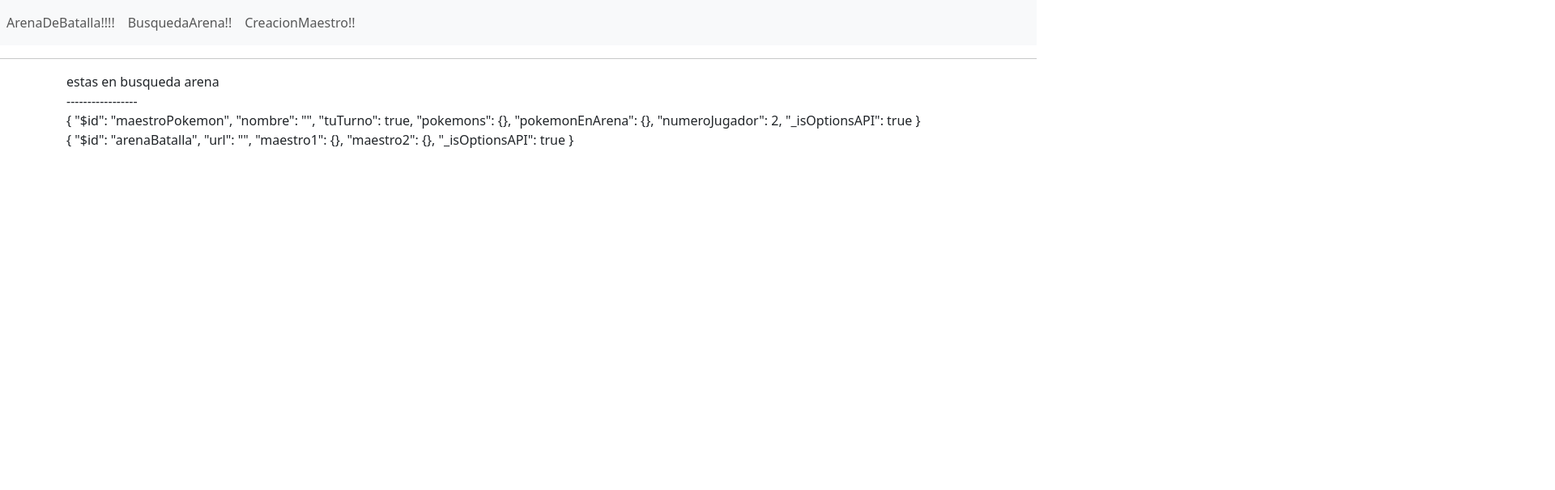
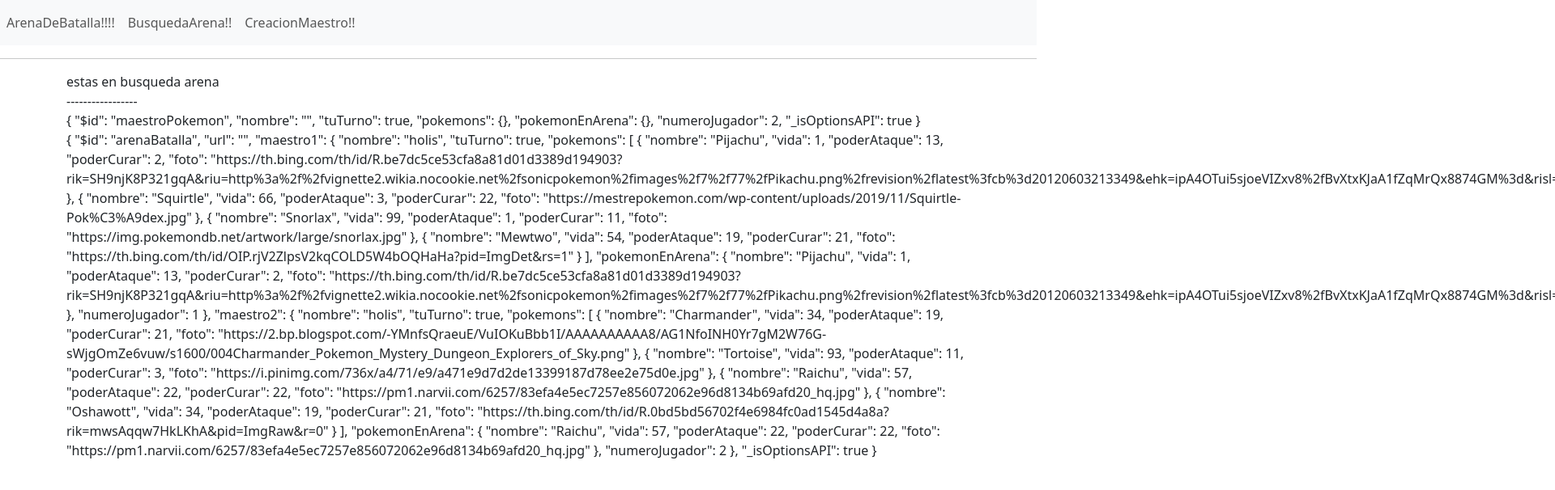
Before and after one commit to nicolasscolnik/TP-Pokemon, a Vue app in the folder Pokemon/: page /BusquedaArena in a window 1280 px wide. Shown: the top 606 px of the page at 81% size, 1920 px wide, since content can reach past the window. Built offline with nearby package versions, Linux system fonts and the light colour scheme.

Commit message:
back sumado

```diff
--- a/Pokemon/stores/storeArena.js
+++ b/Pokemon/stores/storeArena.js
@@ -70,18 +70,18 @@ export const useStoreArena = defineStore('arenaBatalla', {
     {
       url: "",
       maestro1: ref({
-        // nombre: ref("holis"),
-        // tuTurno: ref(true),
-        // pokemons: ref([pokemonPrueba, pokemonPrueba2, pokemonPrueba3, pokemonPrueba4]),
-        // pokemonEnArena: ref(pokemonPrueba),
-        // numeroJugador: ref(1)
+        nombre: ref("holis"),
+        tuTurno: ref(true),
+        pokemons: ref([pokemonPrueba, pokemonPrueba2, pokemonPrueba3, pokemonPrueba4]),
+        pokemonEnArena: ref(pokemonPrueba),
+        numeroJugador: ref(1)
       }),
       maestro2: ref({
-        // nombre: ref("holis"),
-        // tuTurno: ref(true),
-        // pokemons: ref([pokemonPrueba5, pokemonPrueba6, pokemonPrueba7, pokemonPrueba8]),
-        // pokemonEnArena: ref(pokemonPrueba7),
-        // numeroJugador: ref(2)
+        nombre: ref("holis"),
+        tuTurno: ref(true),
+        pokemons: ref([pokemonPrueba5, pokemonPrueba6, pokemonPrueba7, pokemonPrueba8]),
+        pokemonEnArena: ref(pokemonPrueba7),
+        numeroJugador: ref(2)
       }),
     }),
   actions: {
```
